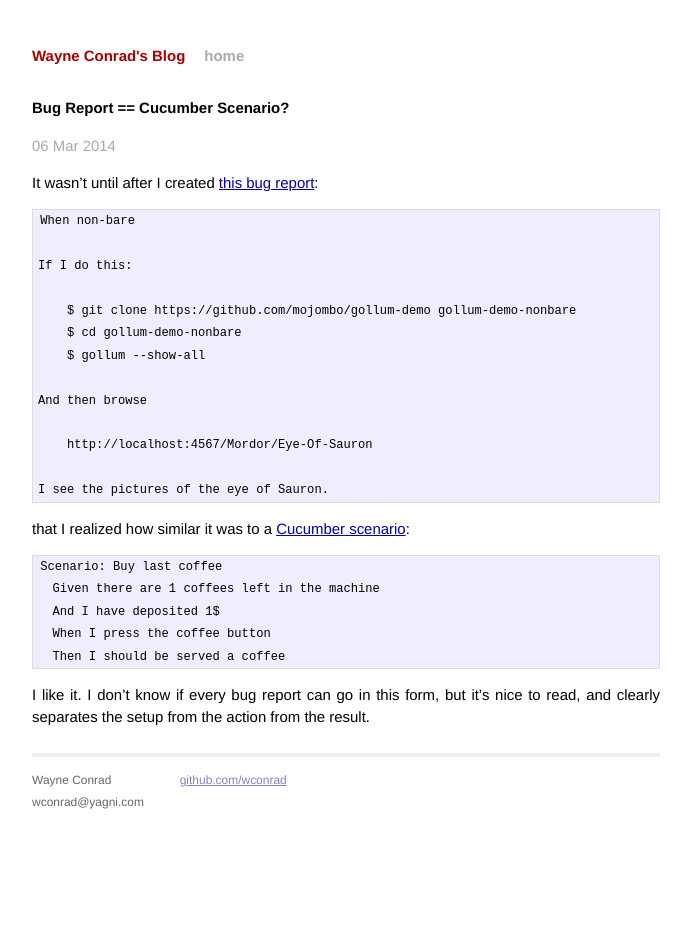
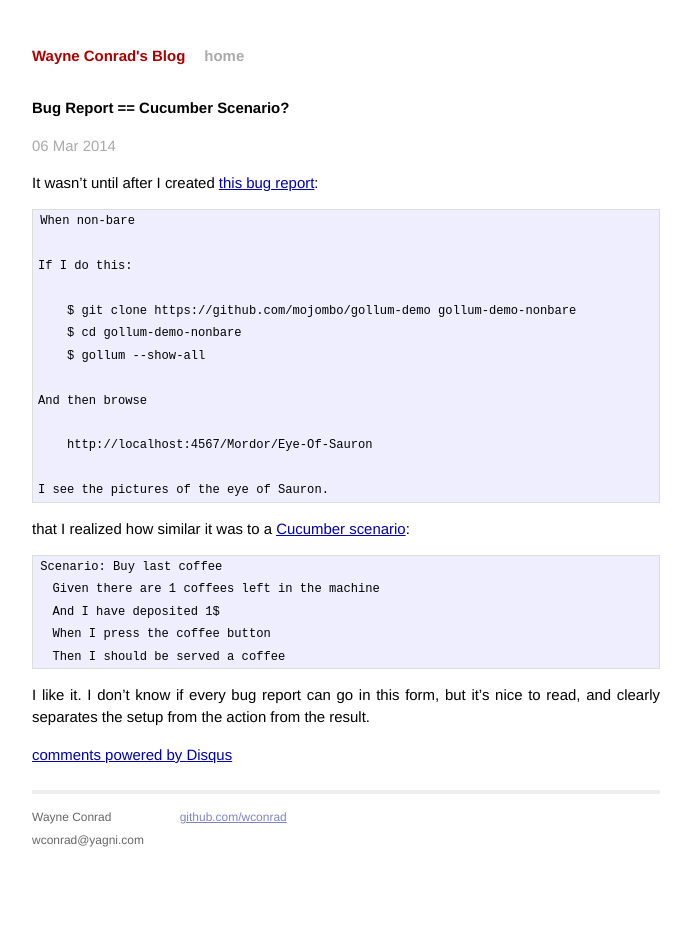
Before and after one commit to wconrad/wconrad.github.io, a Jekyll site: the page built from _posts/2014-03-06-bug-report-eq-cucumber-scenario.markdown, in a window 1280 px wide. Shown: the whole page, without its empty margins (294-985 px from the left). Built offline with Jekyll 4.4.1, drawn with Linux system fonts in a browser that asks for light colours; Markdown is read by kramdown in place of the engine named in the settings; comment, search, counter and statistics services are not loaded; some of the changed lines change nothing that is shown.

Commit message:
Disqus comments

```diff
--- a/_layouts/post.html
+++ b/_layouts/post.html
@@ -7,3 +7,18 @@
 <div class="post">
 {{ content }}
 </div>
+
+  <div id="disqus_thread"></div>
+    <script type="text/javascript">
+        /* * * CONFIGURATION VARIABLES: EDIT BEFORE PASTING INTO YOUR WEBPAGE * * */
+        var disqus_shortname = 'wconrad'; // required: replace example with your forum shortname
+
+        /* * * DON'T EDIT BELOW THIS LINE * * */
+        (function() {
+            var dsq = document.createElement('script'); dsq.type = 'text/javascript'; dsq.async = true;
+            dsq.src = '//' + disqus_shortname + '.disqus.com/embed.js';
+            (document.getElementsByTagName('head')[0] || document.getElementsByTagName('body')[0]).appendChild(dsq);
+        })();
+    </script>
+    <noscript>Please enable JavaScript to view the <a href="http://disqus.com/?ref_noscript">comments powered by Disqus.</a></noscript>
+    <a href="http://disqus.com" class="dsq-brlink">comments powered by <span class="logo-disqus">Disqus</span></a>
```
